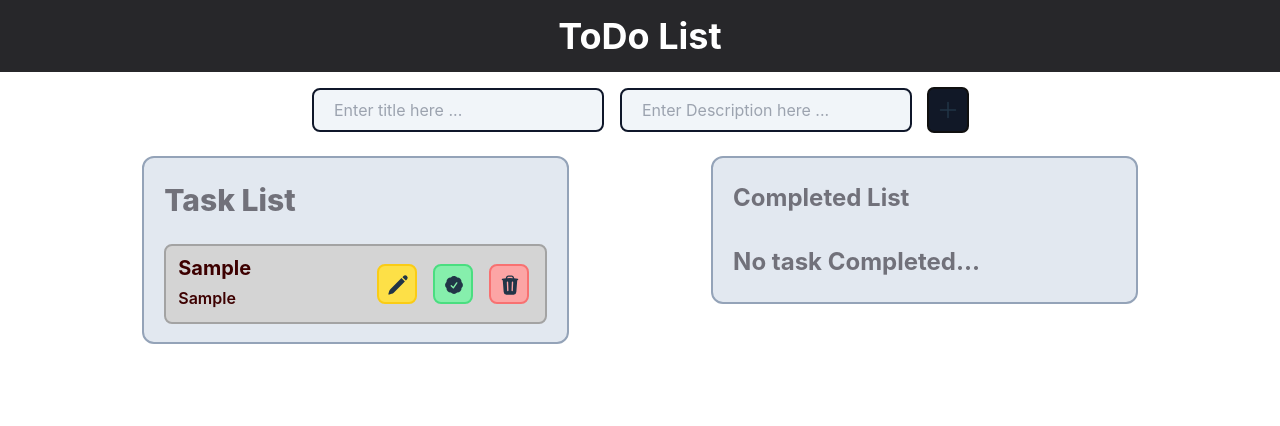
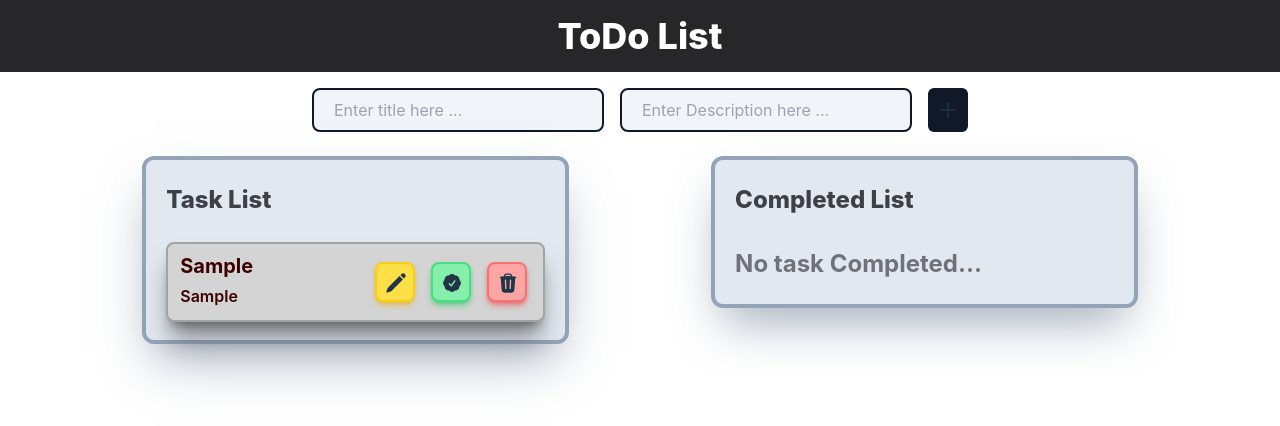
Before and after one commit to MohitGupta12/todo-list, a React (Vite) app: page / in a window 1280 px wide. Both pictures are taken after typing "Sample", "Sample" into the empty fields and a click on the button 948 px from the left and 110 px from the top of the page. Shown: the top 426 px of the page. Built offline with nearby package versions, Linux system fonts and the light colour scheme.

Commit message:
Applied shadow to task and buttons

```diff
--- a/src/Components/EditForm.jsx
+++ b/src/Components/EditForm.jsx
@@ -80,7 +80,7 @@ const EditForm = ({ task, onUpdate, IsEditing, onClose }) => {
                 Update
               </button>
               <button
-                className="bg-red-300 border-red-500/40 shadow-md shadow-red-700/60 transition ease-in-out duration-300 hover:shadow-red-300/60 border-2 mb-2 mt-4 mx-12 px-2 py-2 rounded-md flex justify-center items-center"
+                className="bg-red-300  border-red-500/40 shadow-md shadow-red-700/60 transition ease-in-out duration-300 hover:shadow-red-300/60 border-2 mb-2 mt-4 mx-12 px-2 py-2 rounded-md flex justify-center items-center"
                 onClick={onClose}
               >
                 <XMarkIcon
--- a/src/Components/mainForm.jsx
+++ b/src/Components/mainForm.jsx
@@ -61,19 +61,8 @@ const MainForm = () => {
 
   const onUpdate = (editTask) => {
     const index = taskList.findIndex((task) => task.uid === editTask.uid);
-
-    console.log("editTask.uid:", editTask.uid);
-
-    console.log(
-      "taskList:",
-      taskList.map((task) => task)
-    );
-
-    console.log("index:", index);
-
     if (index !== -1) {
       const updatedTaskList = [...taskList];
-      console.log(updatedTaskList);
       updatedTaskList[index] = editTask;
       setTaskList([...updatedTaskList]);
     }
@@ -86,8 +75,7 @@ const MainForm = () => {
           <ul>
             {taskList.map((task) => (
               <li
-                className=" bg-neutral-300 border-2 border-neutral-400 h-20 my-2.5 mx-4 rounded-lg py-1
-                px-2 flex justify-between"
+                className=" bg-neutral-300 border-2 border-neutral-400 h-20 my-2.5 mx-4 rounded-lg py-1 px-2 flex justify-between shadow-xl shadow-neutral-700/60 transition ease-in-out duration-300 hover:shadow-neutral-500/60"
                 key={task.uid}
               >
                 <div>
@@ -100,19 +88,19 @@ const MainForm = () => {
                 </div>
                 <div className=" flex justify-center items-center ">
                   <button
-                    className="bg-yellow-300  cursor-pointer rounded-lg  h-10 w-10 p-2 mx-2 border-2 border-yellow-400  "
+                    className="bg-yellow-300  cursor-pointer rounded-lg  h-10 w-10 p-2 mx-2   shadow-md shadow-yellow-500/60 transition ease-in-out duration-300 hover:shadow-yellow-300/60 border-yellow-400 border-2  "
                     onClick={() => enterEditMode(task)}
                   >
                     <PencilIcon height={22} width={22} />
                   </button>
                   <button
-                    className="bg-green-300 h-10 w-10 p-2 mx-2 border-2 cursor-pointer rounded-lg border-green-400 "
+                    className="bg-green-300   shadow-md shadow-green-500/60 transition ease-in-out duration-300 hover:shadow-green-300/60 h-10 w-10 p-2 mx-2 border-2 cursor-pointer rounded-lg border-green-400 "
                     onClick={() => onComplete(task.uid, taskList)}
                   >
                     <CheckBadgeIcon height={22} width={22} />
                   </button>
                   <button
-                    className="bg-red-300  h-10 w-10 p-2 mx-2 border-2 border-red-400 cursor-pointer rounded-lg"
+                    className="bg-red-300  h-10 w-10 p-2 mx-2 border-2  border-red-400 shadow-md shadow-red-500/60 transition ease-in-out duration-300 hover:shadow-red-300/60 cursor-pointer rounded-lg"
                     onClick={() => onDelete(task.uid, taskList)}
                   >
                     <TrashIcon height={22} width={22} />
@@ -139,7 +127,8 @@ const MainForm = () => {
           {completeTaskList.map((compTask) => {
             return (
               <li
-                className=" bg-green-300 border-2 border-green-400 h-20 my-2.5 mx-4 rounded-lg py-1 px-2 flex justify-between"
+                className=" bg-green-300 border-2 border-green-400 h-20 my-2.5 mx-4 rounded-lg py-1 px-2 flex justify-between
+                shadow-xl shadow-green-700/60 transition ease-in-out duration-300 hover:shadow-green-500/60"
                 key={compTask.uid}
               >
                 <div>
@@ -152,7 +141,7 @@ const MainForm = () => {
                 </div>
                 <div className=" flex justify-center items-center ">
                   <button
-                    className="bg-red-300  h-10 w-10 p-2 mx-2 border-2 border-red-400 "
+                    className="bg-red-500   border-red-700/40 shadow-md shadow-red-700/60 transition ease-in-out duration-300 hover:shadow-red-300/60  h-10 w-10 p-2 mx-2 border-2 cursor-pointer rounded-lg"
                     onClick={() => onDelete(compTask.uid, completeTaskList)}
                   >
                     <TrashIcon height={22} width={22} />
@@ -174,8 +163,7 @@ const MainForm = () => {
 
   return (
     <>
-      {" "}
-      <h1 className="bg-zinc-800  text-white w-screen p-4 text-4xl font-bold text-center">
+      <h1 className="bg-zinc-800  text-white w-screen p-4 text-4xl font-extrabold text-center">
         ToDo List
       </h1>
       <EditForm
@@ -232,8 +220,8 @@ const MainForm = () => {
         ) : null}
       </form>
       <div className="  h-[calc(100vh-15rem)]  flex flex-row justify-evenly items-start pt-2">
-        <div className="bg-slate-200 border-2 border-slate-400 rounded-xl h-fit w-1/3 py-2 px-1 ">
-          <h1 className="text-zinc-500 p-4  text-3xl font-extrabold text-start">
+        <div className="bg-slate-200 border-4 border-slate-400 rounded-xl h-fit w-1/3 py-2 px-1 shadow-2xl shadow-slate-500/60 ">
+          <h1 className="text-zinc-700 p-4  text-2xl font-extrabold text-start">
             Task List
           </h1>
           {renderTaskList(
@@ -244,8 +232,8 @@ const MainForm = () => {
           )}
         </div>
 
-        <div className="bg-slate-200 border-2 border-slate-400 rounded-xl h-fit w-1/3 py-2 px-1">
-          <h1 className="text-zinc-500 p-4  text-2xl font-bold text-start">
+        <div className="bg-slate-200 border-4 border-slate-400 rounded-xl h-fit w-1/3 py-2 px-1  shadow-2xl shadow-slate-500/60 ">
+          <h1 className="text-zinc-700 p-4  text-2xl font-extrabold text-start">
             Completed List
           </h1>
           {renderCompleteTaskList(completeTaskList, deleteHandler)}
--- a/src/index.css
+++ b/src/index.css
@@ -31,18 +31,7 @@ h1 {
   line-height: 1.1;
 }
 
-button {
-  transition: border-color 0.25s;
-}
 
-button:hover {
-  border-color: #1ae0ff;
-}
-
-button:focus,
-button:focus-visible {
-  outline: 1px auto -webkit-focus-ring-color;
-}
 
 @media (prefers-color-scheme: light) {
   :root {
@@ -58,23 +47,5 @@ button:focus-visible {
     background-color: #f9f9f9;
   }
 
-  [role="dialog"] {
-    position: fixed;
-    z-index: 100;
-    inset: 0;
-    padding-inline: 2vmax;
-    display: grid;
-    place-items: center;
-    background-color: hsl(var(--bg) / 0.7);
-  }
-
-  [role="dialog"] .todo {
-    max-width: 40ch;
-    padding: 2em 1.3em 1.3em;
-    background-color: hsl(var(--bg));
-    border-radius: var(--_radius);
-    border: 0.1em solid hsl(var(--accent) / 0.3);
-    box-shadow: 0 -1em 3em hsl(var(--muted)), 0 1em 3em hsl(var(--accent) / 0.2);
-  }
 
 }
```
